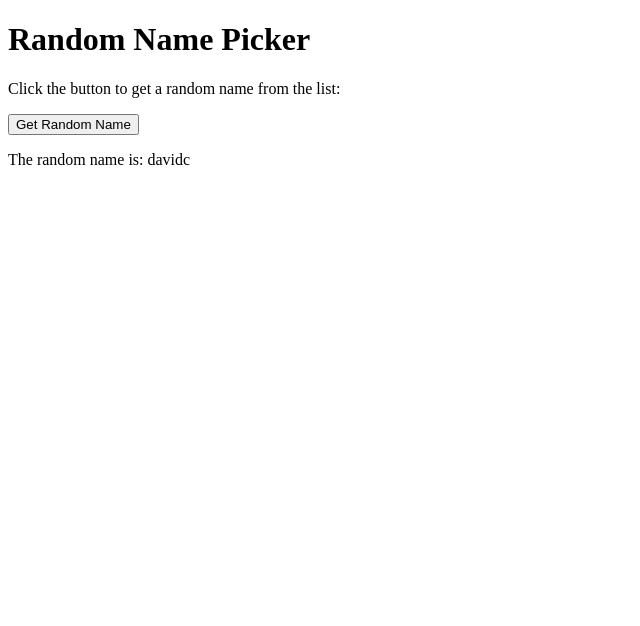
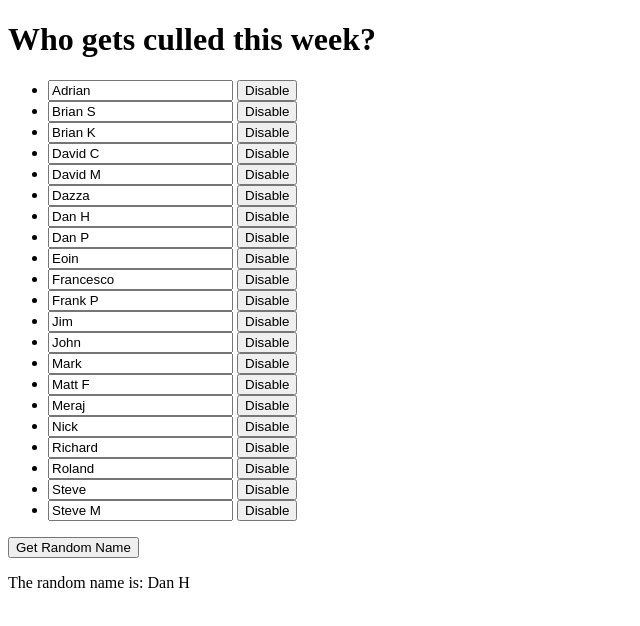
Before and after one commit to murphyeoin/football_victim, a plain HTML site: page index.html in a window 1280 px wide. Both pictures are taken after a click on the button "Get Random Name". Shown: the whole page, without its empty margins (0-640 px from the left). Drawn offline with Linux system fonts and the light colour scheme.

Commit message:
Update index.html

```diff
--- a/index.html
+++ b/index.html
@@ -1,29 +1,138 @@
 <!DOCTYPE html>
 <html>
 <head>
-  <title>Random Name Picker</title>
+  <title>Saints 045 cull list</title>
 </head>
 <body>
-  <h1>Random Name Picker</h1>
+  <h1>Who gets culled this week?</h1>
 
-  <p>Click the button to get a random name from the list:</p>
-  <button onclick="displayRandomName()">Get Random Name</button>
+  <ul class="name-list">
+    <li>
+      <input type="text" value="Adrian" data-disabled="false">
+      <button class="toggle-disabled">Disable</button>
+    </li>
+    <li>
+      <input type="text" value="Brian S" data-disabled="false">
+      <button class="toggle-disabled">Disable</button>
+    </li>
+    <li>
+      <input type="text" value="Brian K" data-disabled="false">
+      <button class="toggle-disabled">Disable</button>
+    </li>
+    <li>
+        <input type="text" value="David C" data-disabled="false">
+        <button class="toggle-disabled">Disable</button>
+    </li>
+    <li>
+        <input type="text" value="David M" data-disabled="false">
+        <button class="toggle-disabled">Disable</button>
+    </li>
+    <li>
+        <input type="text" value="Dazza" data-disabled="false">
+        <button class="toggle-disabled">Disable</button>
+    </li>
+    <li>
+        <input type="text" value="Dan H" data-disabled="false">
+        <button class="toggle-disabled">Disable</button>
+    </li>
+    <li>
+        <input type="text" value="Dan P" data-disabled="false">
+        <button class="toggle-disabled">Disable</button>
+    </li>
+    <li>
+        <input type="text" value="Eoin" data-disabled="false">
+        <button class="toggle-disabled">Disable</button>
+    </li>
+    <li>
+        <input type="text" value="Francesco" data-disabled="false">
+        <button class="toggle-disabled">Disable</button>
+    </li>
+    <li>
+        <input type="text" value="Frank P" data-disabled="false">
+        <button class="toggle-disabled">Disable</button>
+    </li>
+    <li>
+        <input type="text" value="Jim" data-disabled="false">
+        <button class="toggle-disabled">Disable</button>
+    </li>
+    <li>
+        <input type="text" value="John" data-disabled="false">
+        <button class="toggle-disabled">Disable</button>
+    </li>
+    <li>
+        <input type="text" value="Mark" data-disabled="false">
+        <button class="toggle-disabled">Disable</button>
+    </li>
+    <li>
+        <input type="text" value="Matt F" data-disabled="false">
+        <button class="toggle-disabled">Disable</button>
+    </li>
+    <li>
+        <input type="text" value="Meraj" data-disabled="false">
+        <button class="toggle-disabled">Disable</button>
+    </li>
+    <li>
+        <input type="text" value="Nick" data-disabled="false">
+        <button class="toggle-disabled">Disable</button>
+    </li>
+    <li>
+        <input type="text" value="Richard" data-disabled="false">
+        <button class="toggle-disabled">Disable</button>
+    </li>
+    <li>
+        <input type="text" value="Roland" data-disabled="false">
+        <button class="toggle-disabled">Disable</button>
+    </li>
+    <li>
+        <input type="text" value="Steve " data-disabled="false">
+        <button class="toggle-disabled">Disable</button>
+    </li>
+    <li>
+        <input type="text" value="Steve M" data-disabled="false">
+        <button class="toggle-disabled">Disable</button>
+    </li>
+  </ul>
 
+  <button id="get-random-name">Get Random Name</button>
   <p id="result"></p>
 
   <script>
-    const names = ["adrian", "brians", "briank", "davidc", "davidm", 'dazza', "danh", "danp", "eoin", "francesco", "frank", "jim", "mark", "mattf", "meraj", "nick", "richard", "roland", "steve", "stevem"];
+    const nameList = document.querySelectorAll('.name-list li');
+    const getRandomNameButton = document.getElementById('get-random-name');
+    const resultElement = document.getElementById('result');
 
-    function getRandomEntry(list) {
-      const listLength = list.length;
-      const randomIndex = Math.floor(Math.random() * listLength);
-      return list[randomIndex];
+    // Function to get a random enabled name
+    function getRandomEnabledName() {
+      const enabledNames = Array.from(nameList)
+        .filter(li => li.querySelector('input').dataset.disabled !== 'true')
+        .map(li => li.querySelector('input').value);
+
+      if (enabledNames.length === 0) {
+        return 'No enabled names';
+      }
+
+      const randomIndex = Math.floor(Math.random() * enabledNames.length);
+      return enabledNames[randomIndex];
     }
 
-    function displayRandomName() {
-      const randomName = getRandomEntry(names);
-      document.getElementById('result').textContent = `The random name is: ${randomName}`;
-    }
+    // Add event listeners to toggle disabled state
+    nameList.forEach(li => {
+      const input = li.querySelector('input');
+      const button = li.querySelector('.toggle-disabled');
+
+      button.addEventListener('click', () => {
+        const isDisabled = input.dataset.disabled === 'true';
+        input.disabled = !isDisabled;
+        input.dataset.disabled = !isDisabled;
+        button.textContent = isDisabled ? 'Disable' : 'Enable';
+      });
+    });
+
+    // Add event listener to get random name
+    getRandomNameButton.addEventListener('click', () => {
+      const randomName = getRandomEnabledName();
+      resultElement.textContent = `The random name is: ${randomName}`;
+    });
   </script>
 </body>
 </html>
```
